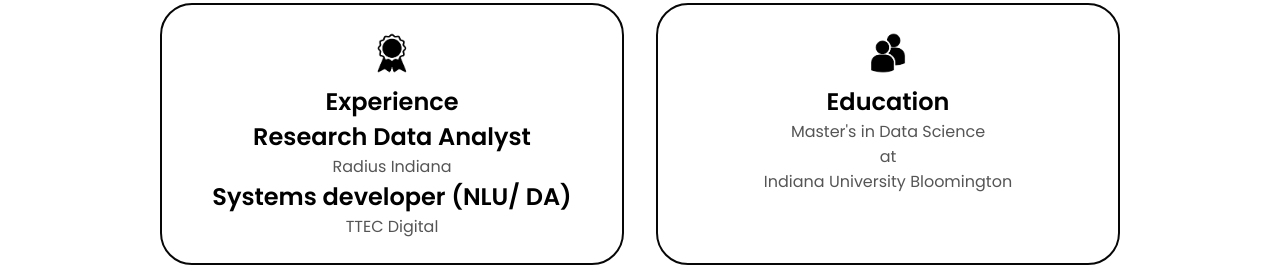
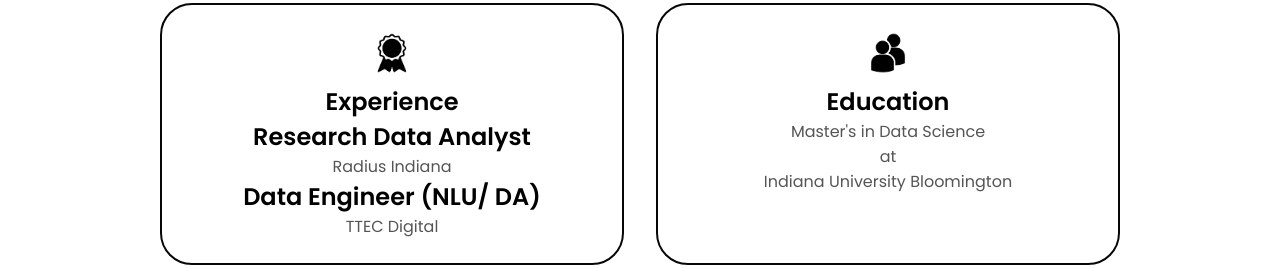
Before and after one commit to rasaghnak/personalPortfolio, a plain HTML site: page index.html in a window 1280 px wide. Shown: the part 1127-1396 px from the top of the page. Drawn offline with Linux system fonts and the light colour scheme.

Commit message:
Update index.html

```diff
--- a/index.html
+++ b/index.html
@@ -86,7 +86,7 @@
                     <h1>Experience</h1>
                     <h2>Research Data Analyst</h2>
                     <p>Radius Indiana</p>
-                    <h2> Systems developer (NLU/ DA)</h2>
+                    <h2> Data Engineer (NLU/ DA)</h2>
                     <p> TTEC Digital</p>
 
                 </div>
```
